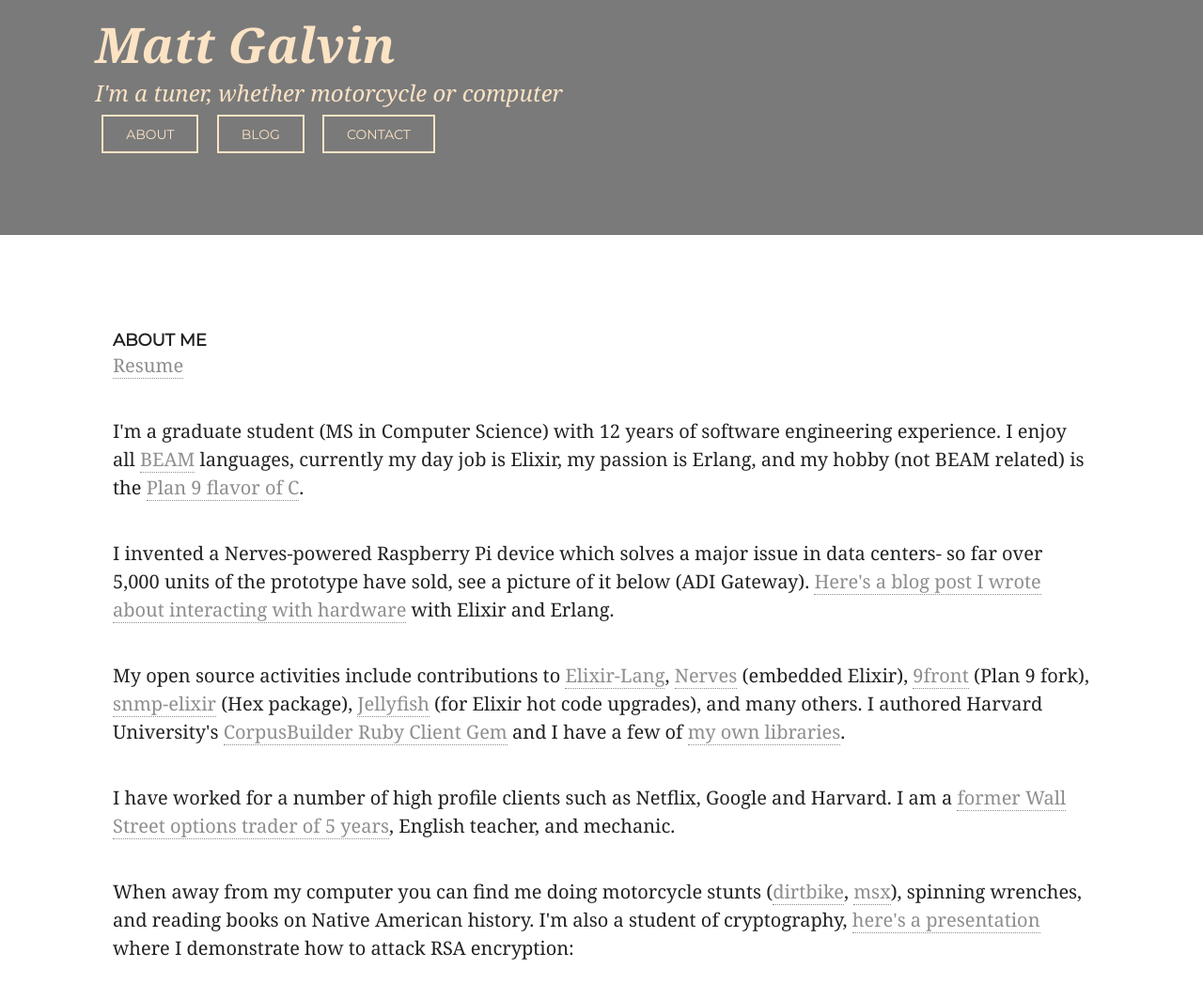
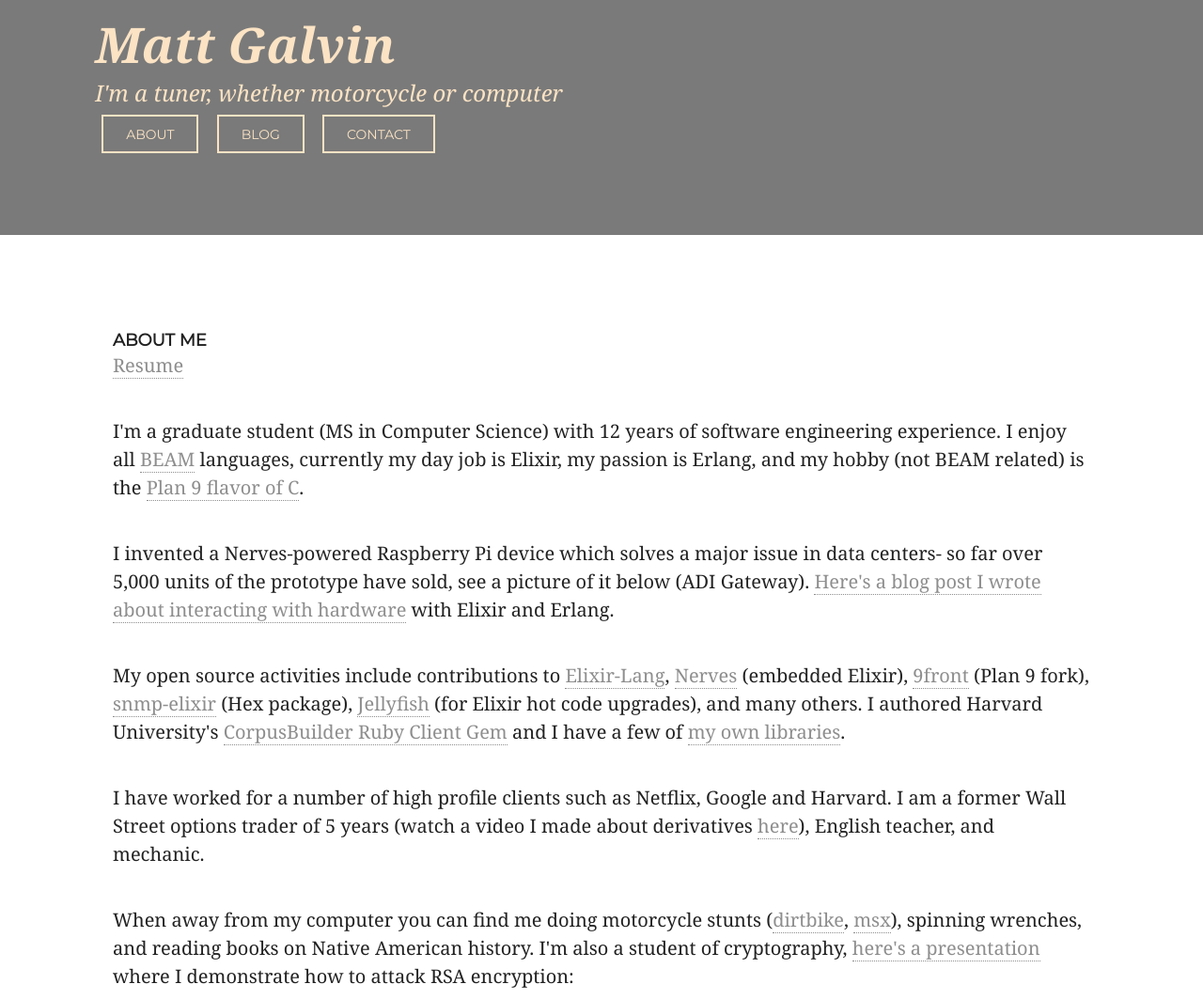
Before and after one commit to mattjg908/mattjg908.github.com, a Jekyll site: the page built from about/index.html, in a window 1280 px wide. Shown: the top 1064 px of the page at 94% size. Built offline with Jekyll 4.4.1, drawn with Linux system fonts in a browser that asks for light colours; some web fonts are replaced; grey boxes are pictures that could not be loaded.

Commit message:
Update wall street video link

```diff
--- a/about/index.html
+++ b/about/index.html
@@ -36,7 +36,7 @@ overview: true
                                     libraries</a>.
             </p>
 
-            <p>I have worked for a number of high profile clients such as Netflix, Google and Harvard. I am a <a href="https://www.youtube.com/watch?v=Ci9j2RMJPtM">former Wall Street options trader of 5 years</a>, English teacher, and mechanic.</p>
+            <p>I have worked for a number of high profile clients such as Netflix, Google and Harvard. I am a former Wall Street options trader of 5 years (watch a video I made about derivatives <a href="https://www.youtube.com/watch?v=Ci9j2RMJPtM">here</a>), English teacher, and mechanic.</p>
 
 
 <p>When away from my computer you can find me doing motorcycle stunts (<a href="https://youtu.be/1jLTRDY_gB4">dirtbike</a>,
```
